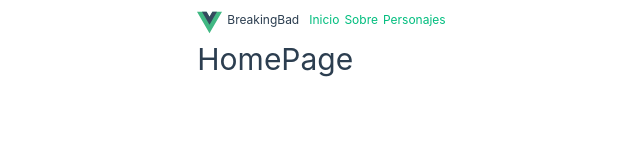
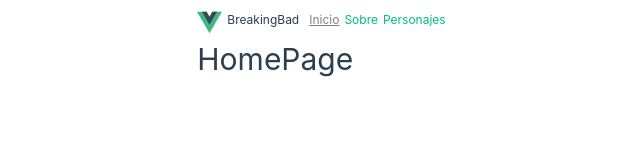
Before and after one commit to Soulminen/Vue.js-Intermedio, a Vue app: page / in a window 1280 px wide. Shown: the top 160 px of the page, without its empty margins (316-956 px from the left). Built offline with nearby package versions, Linux system fonts and the light colour scheme.

Commit message:
Ruta Activa en el NavBar

```diff
--- a/src/assets/main.css
+++ b/src/assets/main.css
@@ -33,3 +33,13 @@ a,
     padding: 0 2rem;
   }
 }
+
+.router-link-active {
+  color: grey !important;
+
+}
+
+.router-link-exact-active {
+  text-decoration: underline;
+
+}
```
